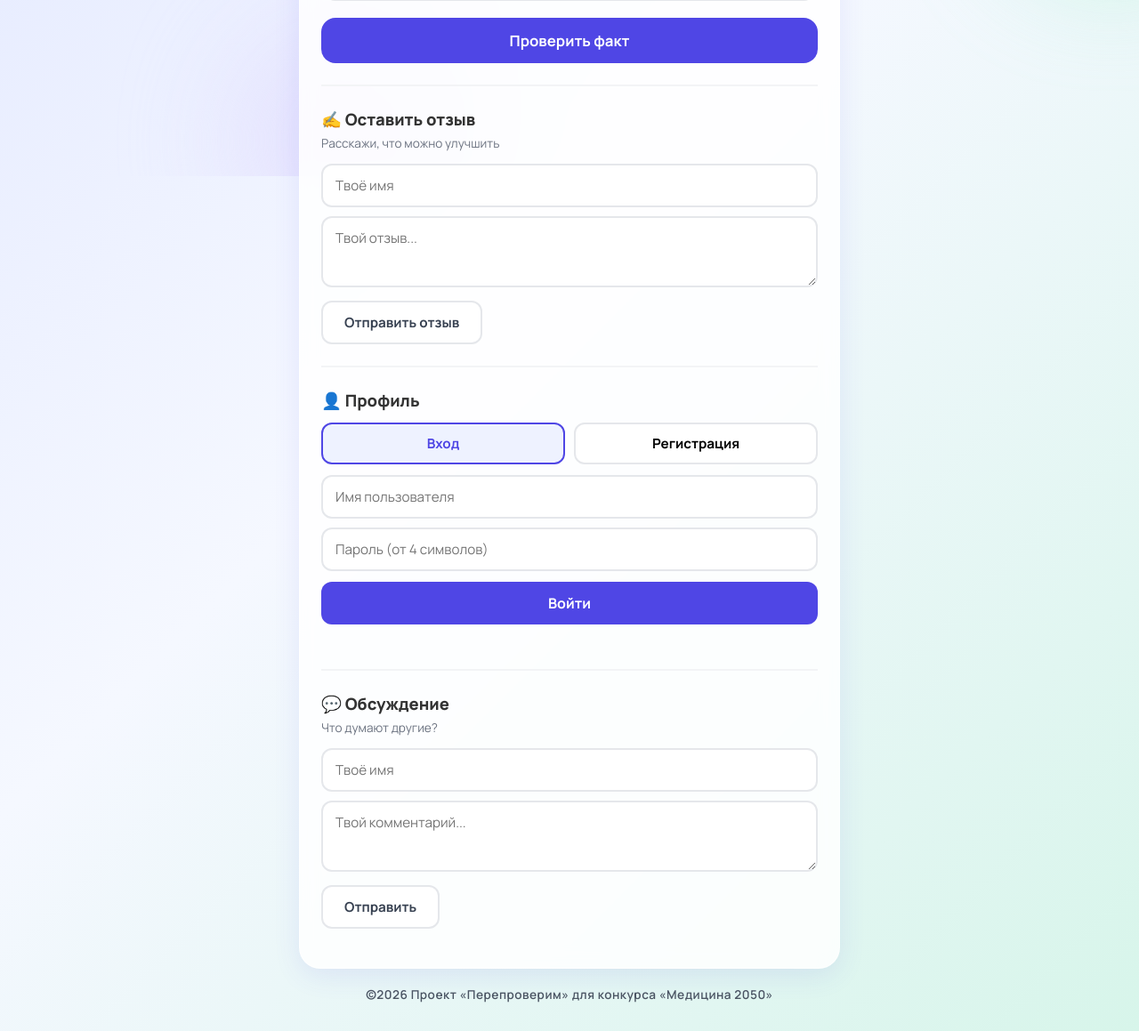
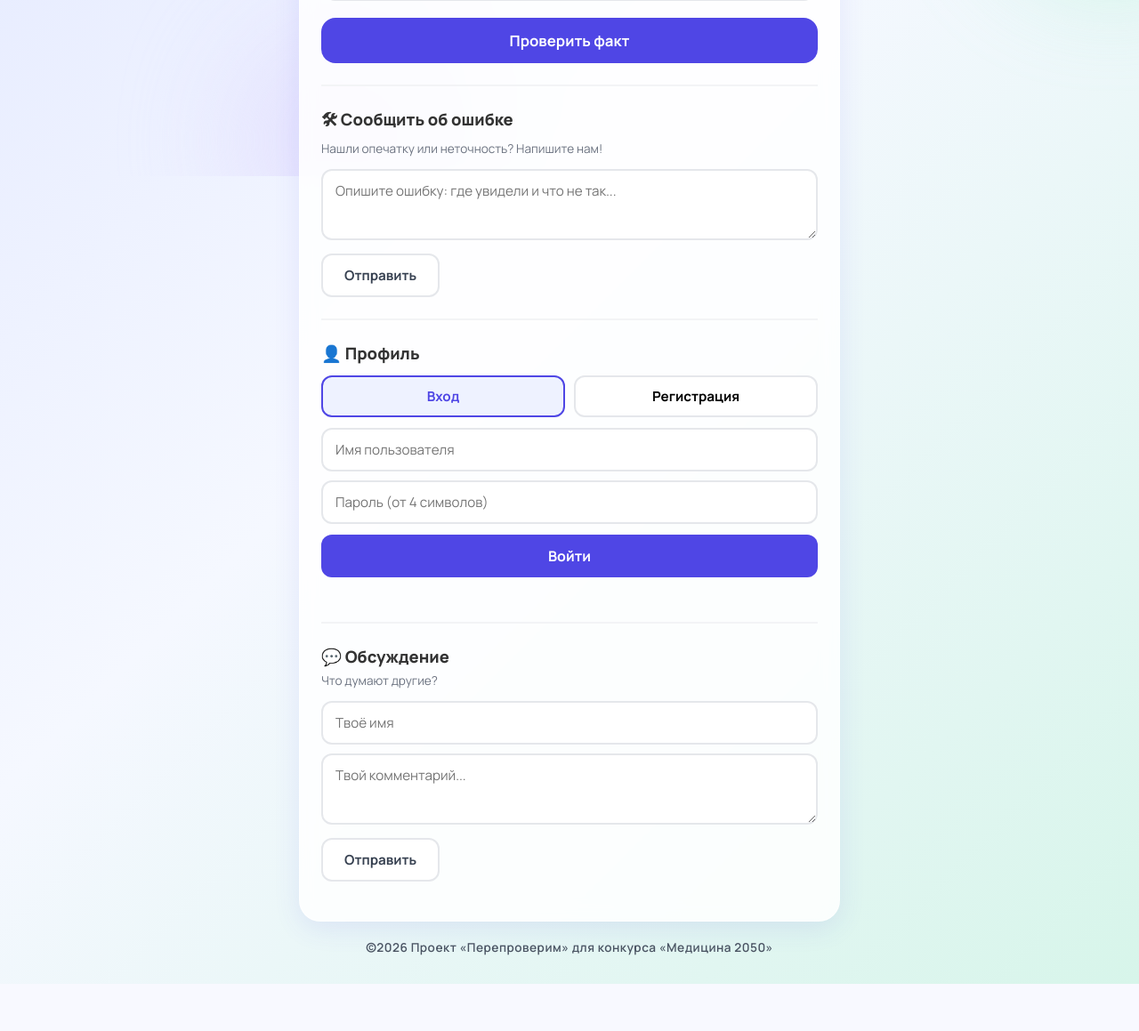
Before and after one commit to mododel4562813/my-gigachat-app, a Python web app: template templates/index.html in a window 1280 px wide. Shown: the part 602-1761 px from the top of the page at 89% size. After the commit the page ends 1708 px from the top, so only its background shows below. Run offline with Jinja, Linux system fonts and the light colour scheme; the template is opened without the code that fills it, so the values that code supplies are empty.

Commit message:
Update index.html

```diff
--- a/templates/index.html
+++ b/templates/index.html
@@ -4,7 +4,7 @@
     <meta charset="UTF-8">
     <meta name="viewport" content="width=device-width, initial-scale=1.0">
     <title>Перепроверим — Не верь, а проверь</title>
-    <link rel="stylesheet" href="{{ url_for('static', filename='style.css') }}">
+    <link rel="stylesheet" href="{{ url_for('static', filename='style.css') }}?v=2">
     <link href="https://fonts.googleapis.com/css2?family=Manrope:wght@400;500;600;700;800&display=swap" rel="stylesheet">
 </head>
 <body>
@@ -69,11 +69,10 @@
             </div>
 
             <div class="review-section">
-                <h3>✍️ Оставить отзыв</h3>
-                <p class="review-subtitle">Расскажи, что можно улучшить</p>
-                <input type="text" id="reviewName" placeholder="Твоё имя">
-                <textarea id="reviewText" placeholder="Твой отзыв..."></textarea>
-                <button class="btn-secondary" onclick="sendReview()">Отправить отзыв</button>
+                <h3>🛠 Сообщить об ошибке</h3>
+                <p class="review-subtitle">Нашли опечатку или неточность? Напишите нам!</p>
+                <textarea id="errorText" placeholder="Опишите ошибку: где увидели и что не так..."></textarea>
+                <button class="btn-secondary" onclick="sendError()">Отправить</button>
             </div>
 
             <div class="auth-section">
@@ -118,6 +117,9 @@
         const mascot = document.getElementById('mascot');
         const mascotImage = document.getElementById('mascotImage');
         const speech = document.getElementById('mascotSpeech');
+
+        // Имя вошедшего пользователя (сохраняется после входа/регистрации)
+        const currentUser = localStorage.getItem('veraUser') || null;
 
         const PHRASES = {
             hello:  "Привет! Я <b>Вера</b> — медицинский фактчекер команды «Единый пульс». Напишите сомнительное утверждение — я разберу его на миф и правду!",
@@ -217,21 +219,22 @@
             });
         });
 
-        // ---------- Отзыв ----------
-        function sendReview() {
-            const name = document.getElementById('reviewName').value.trim() || 'Гость';
-            const text = document.getElementById('reviewText').value.trim();
+        // ---------- Сообщить об ошибке ----------
+        function sendError() {
+            const text = document.getElementById('errorText').value.trim();
             if (!text) return;
-            fetch('/api/review', {
+            fetch('/api/error', {
                 method: 'POST',
                 headers: { 'Content-Type': 'application/json' },
-                body: JSON.stringify({ name: name, review: text })
+                body: JSON.stringify({ text: text })
             })
             .then(function () {
-                document.getElementById('reviewText').value = '';
-                speech.innerHTML = 'Спасибо за отзыв! Это очень помогает 💙';
+                document.getElementById('errorText').value = '';
+                speech.innerHTML = 'Спасибо, сообщение об ошибке отправлено! Разберёмся 💙';
             })
-            .catch(function () {});
+            .catch(function () {
+                speech.innerHTML = 'Не получилось отправить сообщение 📡';
+            });
         }
 
         // ---------- Профиль ----------
@@ -263,6 +266,7 @@
             .then(function (data) {
                 if (data.status === 'ok') {
                     status.textContent = '';
+                    localStorage.setItem('veraUser', username);
                     document.getElementById('authBox').classList.add('hidden');
                     document.getElementById('userBox').classList.remove('hidden');
                     document.getElementById('userChip').textContent = '👋 ' + username;
@@ -278,6 +282,7 @@
         }
 
         function logout() {
+            localStorage.removeItem('veraUser');
             document.getElementById('userBox').classList.add('hidden');
             document.getElementById('authBox').classList.remove('hidden');
             document.getElementById('authUsername').value = '';
@@ -286,7 +291,10 @@
 
         // ---------- Обсуждение ----------
         function sendComment() {
-            const name = document.getElementById('commentName').value.trim() || 'Гость';
+            const name = currentUser
+                || localStorage.getItem('veraUser')
+                || document.getElementById('commentName').value.trim()
+                || 'Гость';
             const text = document.getElementById('commentText').value.trim();
             if (!text) return;
             fetch('/api/review', {
```
